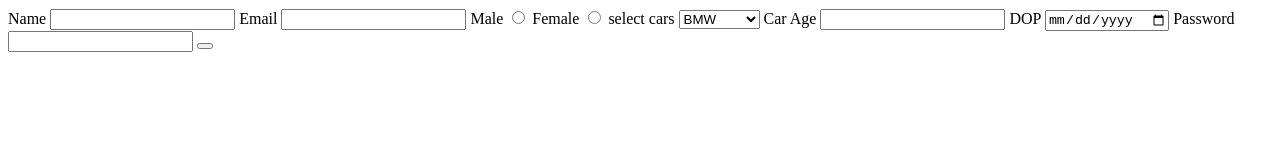
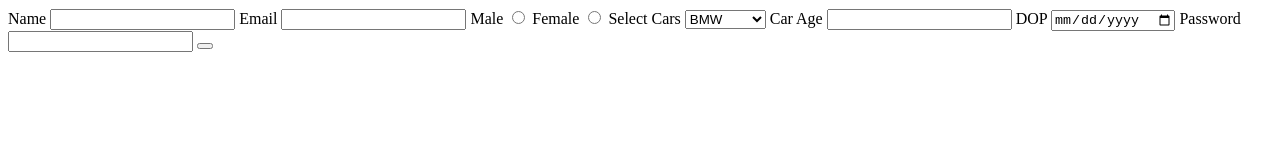
Before and after one commit to acciojob/car-insurance-form-shweta8814, a website: page main.html in a window 1280 px wide. Drawn offline with Linux system fonts and the light colour scheme.

Commit message:
created a submission

```diff
--- a/main.html
+++ b/main.html
@@ -20,8 +20,8 @@
 		<label for="gender_f">Female</label>
 		<input type="radio"id="gender_f"name="gender"required>
 
-		<label for="cars">select cars</label>
-		<select type="BMW, Audi, Mercedez ">
+		<label for="cars">Select Cars</label>
+		<select id="cars">
 			<option>BMW</option>
 			<option>Audi</option>
 			<option>Mercedez</option>
```
